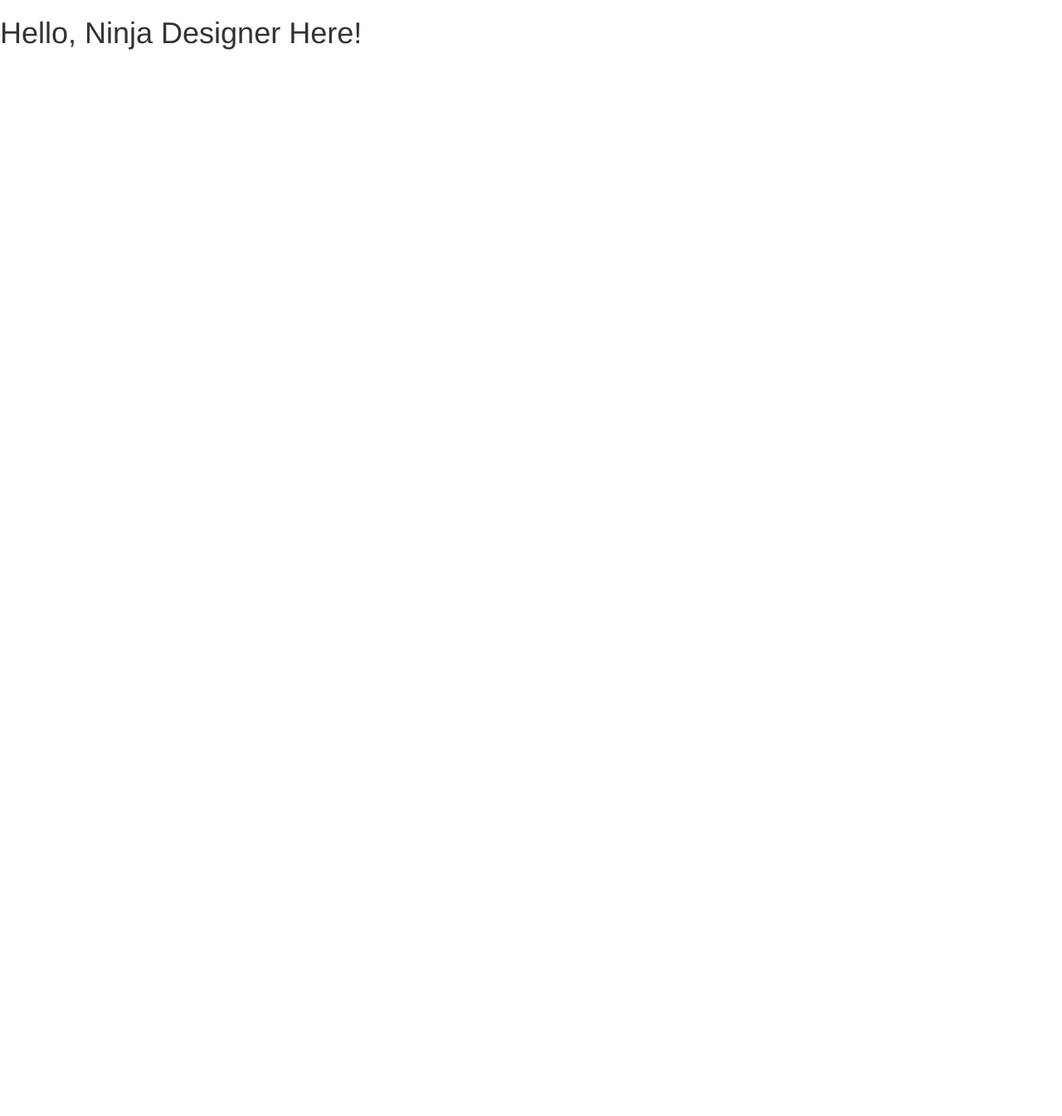
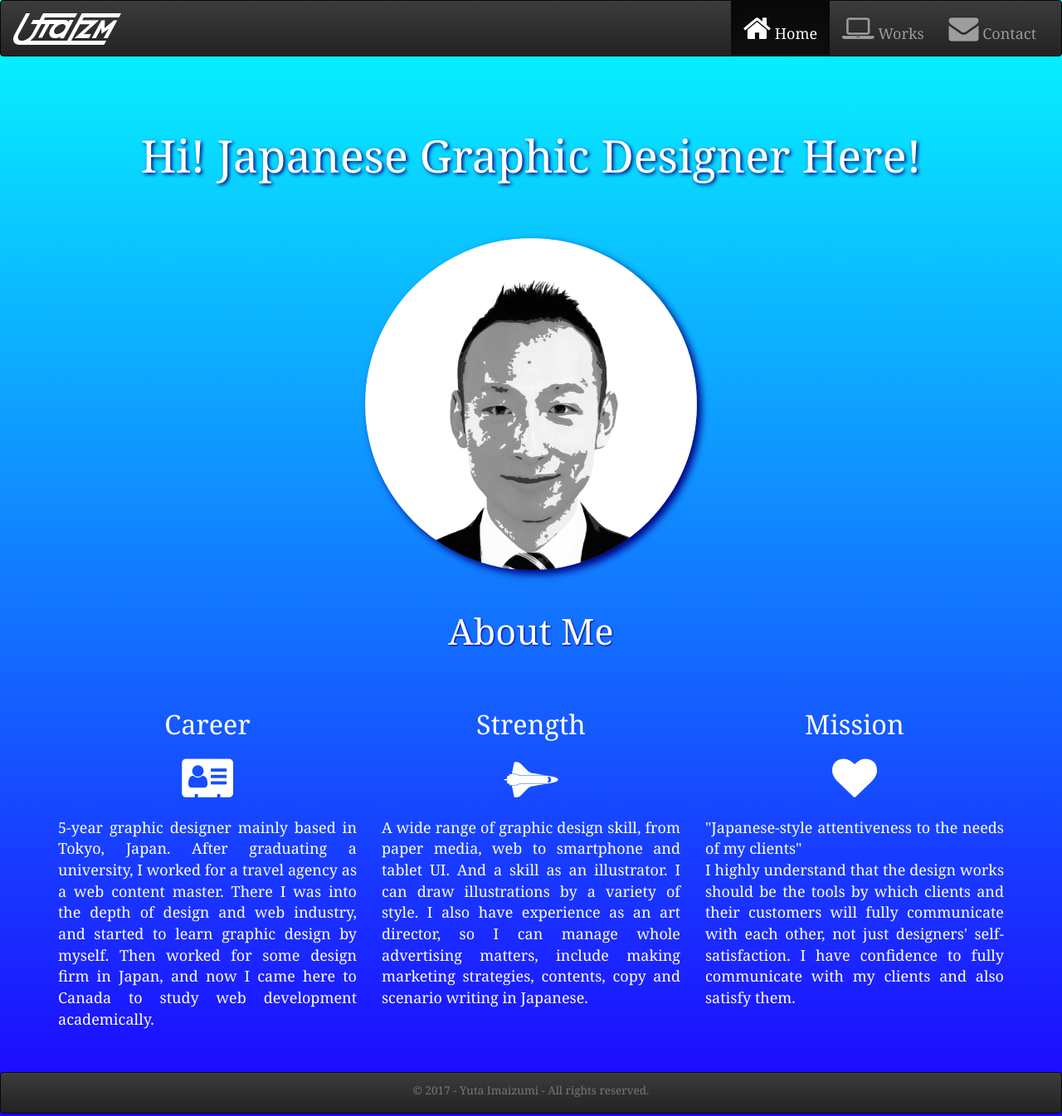
Before and after one commit to YutaImaizumi/myportfolio, a website: page index.html in a window 1280 px wide. Shown: the whole page at 83% size. Before the commit the page ends 800 px from the top, so only its background shows below. Drawn offline with Linux system fonts and the light colour scheme.

Commit message:
Completed home page

```diff
--- a/Content/app.css
+++ b/Content/app.css
@@ -0,0 +1,66 @@
+body {
+    background: linear-gradient(#05FBFF, #1E00FF);
+    font-family: Georgia, "Times New Roman", serif;
+    color: white;
+    font-size: 18px;
+}
+
+h1 {
+    font-size: 3em;
+    text-shadow: 2px 2px 4px #000080;
+    margin-top: 90px;
+    margin-bottom: 70px;
+}
+
+h2 {
+    font-size: 2.4em;
+    text-shadow: 1px 1px 2px #000080;
+    margin: 50px;
+}
+
+h3 {
+    font-size: 1.8em;
+    margin: 20px;
+    text-align: center;
+}
+
+p {
+    text-align: justify;
+    margin-top: 20px;
+    margin-bottom: 50px;
+}
+
+#container {
+  color : dimgray;
+  margin-right: auto;
+  margin-left : auto;
+  width:960px;
+}
+
+#logo {
+    width: 130px;
+}
+
+#mepic {
+  border-radius: 50%;
+  height: 400px;
+  width: 400px;
+  box-shadow: 5px 5px 10px #000080;
+}
+
+
+/*text center*/
+
+#content{
+    text-align: center;
+}
+
+#footercr {
+    text-align: center;
+}
+
+/*icon center*/
+#iconcentr {
+    text-align: center;
+    margin: 0px;
+}
--- a/Scripts/app.js
+++ b/Scripts/app.js
@@ -1 +1,5 @@
 console.log("App Started");
+
+// texts by string variables
+var greeting = document.getElementById("greeting");
+var myContent = "Hi! Japanese Graphic Designer Here!";
--- a/index.html
+++ b/index.html
@@ -11,9 +11,69 @@
     <link rel="stylesheet" href="./Content/app.css">
 </head>
 <body>
-    <h1>Hello, Ninja Designer Here!</h1>
+
+    <!-- navigation section -->
+<nav class="navbar navbar-inverse">
+  <div class="container-fluid">
+    <!-- Brand and toggle get grouped for better mobile display -->
+    <div class="navbar-header">
+      <button type="button" class="navbar-toggle collapsed" data-toggle="collapse" data-target="#bs-example-navbar-collapse-1" aria-expanded="false">
+        <span class="sr-only">Toggle navigation</span>
+        <span class="icon-bar"></span>
+        <span class="icon-bar"></span>
+        <span class="icon-bar"></span>
+      </button>
+      <a class="navbar-brand" href="index.html"><img src="/Assets/yuta-logo.svg" alt="Yuta Imaizumi logo" id="logo"></a>
+    </div>
+
+    <!-- Collect the nav links, forms, and other content for toggling -->
+    <div class="collapse navbar-collapse" id="bs-example-navbar-collapse-1">
+      <ul class="nav navbar-nav navbar-right">
+        <li class="active"><a href="index.html"><i class="fa fa-home fa-2x"></i> Home</a></li>
+        <li><a href="works.html"><i class="fa fa-laptop fa-2x"></i> Works</a></li>
+        <li><a href="contact.html"><i class="fa fa-envelope fa-2x"></i> Contact</a></li>
+      </ul>
+    </div><!-- /.navbar-collapse -->
+  </div><!-- /.container-fluid -->
+</nav>
+
+<!-- main content -->
+<div id="content">
+    <h1 id="greeting">Hi! Japanese Graphic Designer Here!</h1>
+    <img src="/Assets/me.gif" alt="Current pic of Yuta Imaizumi" id="mepic">
+    <h2 id="aboutme">About Me</h2>
+</div>
+
+<!-- 3 column start -->
+<div class="container">
+
+        <!-- Columns start at 50% wide on mobile and bump up to 33.3% wide on desktop -->
+    <div class="row">
+        <div class="col-xs-6 col-md-4">
+            <h3 id=careertitle>Career</h3>
+            <p id=iconcentr><i class="fa fa-address-card fa-3x"></i></p>
+            <p id="careerp">5-year graphic designer mainly based in Tokyo, Japan. After graduating a university, I worked for a travel agency as a web content master. There I was into the depth of design and web industry, and started to learn graphic design by myself. Then worked for some design firm in Japan, and now I came here to Canada to study web development academically.</p>
+        </div>
+        <div class="col-xs-6 col-md-4">
+            <h3 id=strengthtitle>Strength</h3>
+            <p id=iconcentr><i class="fa fa-space-shuttle fa-3x"></i></p>
+            <p id="careerp">A wide range of graphic design skill, from paper media, web to smartphone and tablet UI. And a skill as an illustrator. I can draw illustrations by a variety of style. I also have experience as an art director, so I can manage whole advertising matters, include making marketing strategies, contents, copy and scenario writing in Japanese.</p>
+        </div>
+        <div class="col-xs-6 col-md-4">
+            <h3 id=missiontitle>Mission</h3>
+            <p id=iconcentr><i class="fa fa-heart fa-3x"></i></p>
+            <p id="careerp">"Japanese-style attentiveness to the needs of my clients"</br>I highly understand that the design works should be the tools by which clients and their customers will fully communicate with each other, not just designers' self-satisfaction. I have confidence to fully communicate with my clients and also satisfy them.</p>
+        </div>
+    </div>
+</div>
 
 
+    <!-- footer section -->
+<nav class="navbar navbar-inverse navbar-bottom">
+  <div class="footer">
+    <h4 id=footercr><small>&copy 2017 - Yuta Imaizumi - All rights reserved.</small></h4>
+  </div>
+</nav>
 
 
     <!-- JavaScript here -->
```
Also changed, not shown: Assets/me.gif (added), Assets/yuta-logo.svg (added), contact.html (added), works.html (added).
